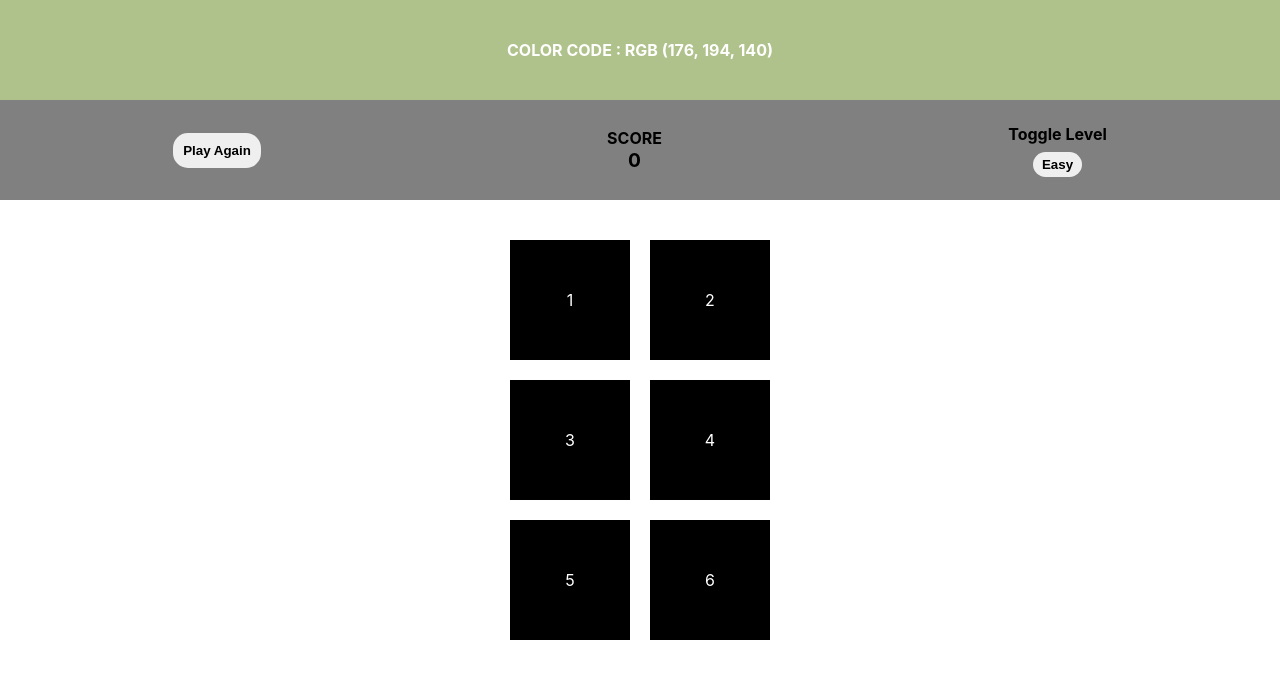
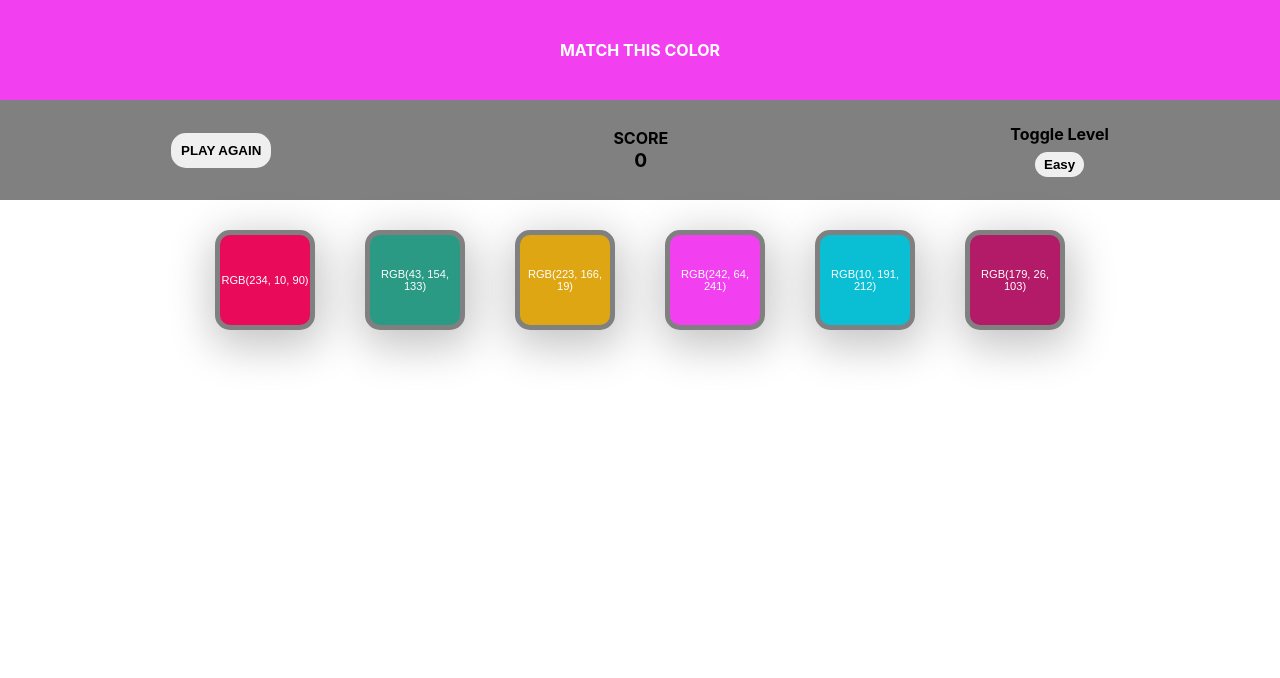
Before and after one commit to Desmond-Fon/color-picker, a React (Create React App) app: page / in a window 1280 px wide. Shown: the top 678 px of the page. Built offline with nearby package versions, Linux system fonts and the light colour scheme.

Commit message:
implemented the color checking condition

```diff
--- a/src/App.css
+++ b/src/App.css
@@ -2,7 +2,7 @@
   margin: 0;
   padding: 0;
   box-sizing: border-box;
-  overflow: hidden;
+  /* overflow: hidden; */
 }
 
 .App {
@@ -46,13 +46,11 @@ h1 {
 
 .score-number {
   font-size: larger;
-  /* font-weight: bold; */
 }
 
 .toggler {
   display: flex;
   flex-direction: column;
-  /* justify-content: center; */
   align-items: center;
 }
 
@@ -87,26 +85,44 @@ h1 {
 
 .hard {
   display: flex;
-  /* flex-wrap: wrap; */
+  flex-wrap: wrap;
   flex-direction: column;
   align-items: center;
   justify-content: center;
-  /* height: 500px; */
+  width: 100%;
 }
 
 .individual {
   display: flex;
-  justify-content: center;
-  align-items: center;
+  justify-content: space-around;
+  flex-wrap: wrap;
+  gap: 50px;
 }
 
 .box {
-  height: 120px;
-  width: 120px;
-  background: #000;
-  margin: 10px;
+  height: 100px;
+  width: 100px;
+  background: gray;
   color: white;
+  text-align: center;
   display: flex;
   justify-content: center;
   align-items: center;
+  border: 5px solid gray;
+  border-radius: 15px;
+  box-shadow: 2px 11px 43px 6px rgba(0,0,0,0.23);
+  -webkit-box-shadow: 2px 11px 43px 6px rgba(0,0,0,0.23);
+  -moz-box-shadow: 2px 11px 43px 6px rgba(0,0,0,0.23);
 }
+
+.box:hover{
+  transform: scale(1.1);
+}
+
+.item{
+  font-size: smaller;
+}
+
+.hidden{
+  display: hidden;
+}
--- a/src/App.js
+++ b/src/App.js
@@ -2,18 +2,79 @@ import "./App.css";
 import Header from "./component/Header";
 import Main from "./component/Main";
 import Section from "./component/Section";
-// import {useState} from "React";
+import { useState } from "react";
 
 function App() {
 
-  const color = [`${Math.floor(Math.random() * 256)}, ${Math.floor(Math.random() * 256)}, ${Math.floor(Math.random() * 256)}`]
+  const shuffle = arr => [...arr].sort(() => Math.random() - 0.5);
 
+  const color = `${Math.floor(Math.random() * 256)}, ${Math.floor(
+    Math.random() * 256
+  )}, ${Math.floor(Math.random() * 256)}`;
+
+
+  const colorOptions = [
+    `${Math.floor(Math.random() * 256)}, ${Math.floor(
+      Math.random() * 256
+    )}, ${Math.floor(Math.random() * 256)}`,
+    `${Math.floor(Math.random() * 256)}, ${Math.floor(
+      Math.random() * 256
+    )}, ${Math.floor(Math.random() * 256)}`,
+    `${Math.floor(Math.random() * 256)}, ${Math.floor(
+      Math.random() * 256
+    )}, ${Math.floor(Math.random() * 256)}`,
+    `${Math.floor(Math.random() * 256)}, ${Math.floor(
+      Math.random() * 256
+    )}, ${Math.floor(Math.random() * 256)}`,
+    `${Math.floor(Math.random() * 256)}, ${Math.floor(
+      Math.random() * 256
+    )}, ${Math.floor(Math.random() * 256)}`,
+    color,
+  ];
+
+  const newList = shuffle(colorOptions);
+
+  // const [headerColor, setHeaderColor] = useState(color);
+  const [verdict, setVerdict] = useState('PLAY AGAIN');
+  const [win, setWin] = useState(false);
+  const [hide, setHide] = useState(false);
+  const [score, setScore] = useState(0);
+  console.log(colorOptions);
+
+  function refreshPage(){
+    window.location.reload();
+}
+
+  const getValue = (e) => {
+    e.preventDefault()
+    // console.log(e.target.id);
+    console.log(e.currentTarget.id);
+    if(e.currentTarget.id === color)
+    {
+      console.log('win');
+      setWin(true)
+      console.log(win);
+      setVerdict('TRY AGAIN')
+      setScore(prevActiveStep => prevActiveStep + 1)
+    }
+    else{
+      console.log('lose');
+      // e.currentTarget.classList.add('hide');
+      setHide(true)
+      if(score !== 0){
+
+        setScore(prevActiveStep => prevActiveStep - 1)
+      }
+      setWin(false)
+    }
+
+  }
 
   return (
     <div>
-      <Header color={color}/>
-      <Section />
-      <Main />
+      <Header headerColor={color}/>
+      <Section verdict={verdict} refreshPage={refreshPage} score={score}/>
+      <Main colorOptions={newList} getValue={getValue} hide={hide} win={win} colors={color}/>
     </div>
   );
 }
--- a/src/component/Header.jsx
+++ b/src/component/Header.jsx
@@ -1,7 +1,7 @@
-const Header = ({color}) => {
+const Header = ({headerColor}) => {
   return (
     <>
-      <h1 className="App header" style={{backgroundColor: `rgb(${color})`}}>COLOR CODE : RGB ({color})</h1>
+      <h1 className="App header" style={{backgroundColor: `rgb(${headerColor})`}}>MATCH THIS COLOR </h1>
     </>
   );
 };
--- a/src/component/Main.jsx
+++ b/src/component/Main.jsx
@@ -1,11 +1,11 @@
 // import Easy from "./option page/Easy";
 import Hard from "./option page/Hard";
 
-const Main = () => {
+const Main = ({colorOptions, getValue, hide, win, colors}) => {
   return (
-    <div className="main">
+    <div className="main" style={{ backgroundColor: win ? `rgb(${colors})` : '' }}>
       {/* <Easy /> */}
-      <Hard />
+      <Hard colorOptions={colorOptions} getValue={getValue} hide={hide} win={win}/>
     </div>
   );
 };
--- a/src/component/Section.jsx
+++ b/src/component/Section.jsx
@@ -1,12 +1,12 @@
-const Section = () => {
+const Section = ({verdict, refreshPage, score}) => {
     return ( <div className="section">
-        <div><button className="start">
-            Play Again
+        <div><button className="start" onClick={refreshPage}>
+            {verdict}
             </button></div>
         <div className="score">
             <p>SCORE</p>
             <p className="score-number">
-            0
+            {score}
             </p></div>
         <div className="toggler">
             <p className="toggle-level">Toggle Level</p>
--- a/src/component/option page/Hard.jsx
+++ b/src/component/option page/Hard.jsx
@@ -1,19 +1,16 @@
-const Hard = () => {
+import Individual from "./Individual";
+
+const Hard = ({ colorOptions, getValue, hide, win }) => {
   return (
-    <div className="hard">
-      <div className="individual">
-        <div className="box">1</div>
-        <div className="box">2</div>
+    <>
+      <div className="hard">
+        <div className="individual">
+          {colorOptions.map((item) => {
+            return <Individual getValue={getValue} hide={hide} item={item} win={win}/>;
+          })}
+        </div>
       </div>
-      <div className="individual">
-        <div className="box">3</div>
-        <div className="box">4</div>
-      </div>
-      <div className="individual">
-        <div className="box">5</div>
-        <div className="box">6</div>
-      </div>
-    </div>
+    </>
   );
 };
 
--- /dev/null
+++ b/src/component/option page/Individual.jsx
@@ -0,0 +1,18 @@
+const Individual = ({ item, getValue, win }) => {
+  return (
+    <>
+      <button
+        key={Math.floor(Math.random() * 256)}
+        id={item}
+        value={item}
+        onClick={getValue}
+        className="box"
+        style={{ backgroundColor: `rgb(${item})`, display: win ? '' : 'hidden' }}
+      >
+        <p className="item">RGB({item})</p>
+      </button>
+    </>
+  );
+};
+
+export default Individual;
```
